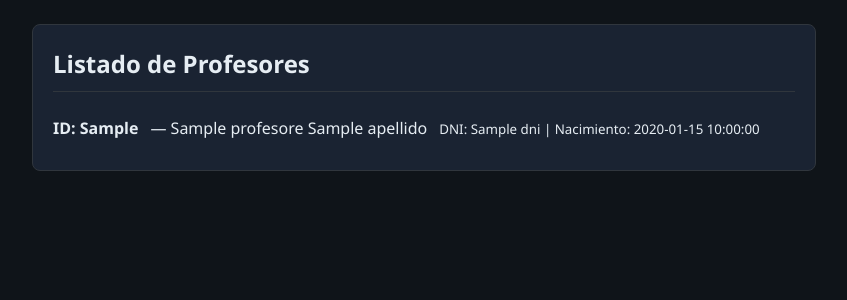
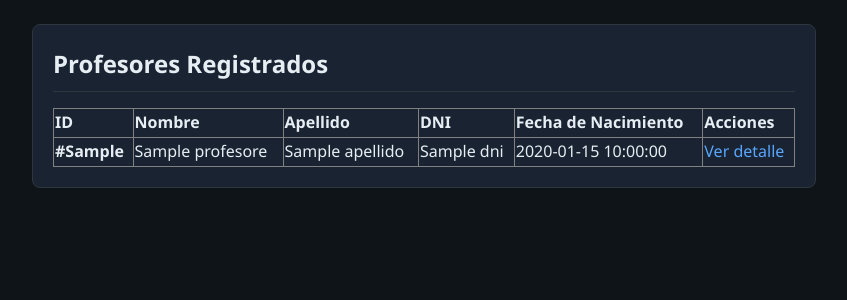
Before and after one commit to FerMelero/BD_Avanzadas, a Flask app: template templates/profesores.html in a window 1280 px wide. Shown: the part 70-370 px from the top of the page, without its empty margins (216-1063 px from the left). Run offline with Flask 2, Linux system fonts and the light colour scheme; the visitor is signed in with stand-in values (Sample User, id 1); the template is opened without the code that fills it: most values are stand-ins (such as "Sample title", 1, 10 or a date in 2020).

Commit message:
Actualizado listado profesores

```diff
--- a/templates/profesores.html
+++ b/templates/profesores.html
@@ -1,19 +1,37 @@
 {% extends "base.html" %}
-{% block title %}Profesores{% endblock %}
+{% block title %}Lista de Profesores{% endblock %}
 
 {% block content %}
-  <h1>Listado de Profesores</h1>
-  <ul class="list">
-    {% for profe in profesores %}
-    <li>
-      <strong>ID: {{ profe.id_profesor }}</strong> —
-      {{ profe.nombre }} {{ profe.apellido }}
-      <div>
-        <small>DNI: {{ profe.dni }} | Nacimiento: {{ profe.fecha_nacimiento }}</small>
-      </div>
-    </li>
-    {% else %}
-    <li class="empty">No hay profesores registrados.</li>
-    {% endfor %}
-  </ul>
+  <h1>Profesores Registrados</h1>
+
+  <table border="1" style="width:100%; border-collapse: collapse; text-align: left;">
+    <thead>
+      <tr>
+        <th>ID</th>
+        <th>Nombre</th>
+        <th>Apellido</th>
+        <th>DNI</th>
+        <th>Fecha de Nacimiento</th>
+        <th>Acciones</th>
+      </tr>
+    </thead>
+    <tbody>
+      {% for profe in profesores %}
+      <tr>
+        <td><strong>#{{ profe.id_profesor }}</strong></td>
+        <td>{{ profe.nombre }}</td>
+        <td>{{ profe.apellido }}</td>
+        <td>{{ profe.dni }}</td>
+        <td>{{ profe.fecha_nacimiento }}</td>
+        <td>
+            <a href="{{ url_for('profesores.view_profesor', id_profesor=profe.id_profesor) }}">Ver detalle</a>
+        </td>
+      </tr>
+      {% else %}
+      <tr>
+        <td colspan="6" style="text-align: center;">No hay profesores en la base de datos.</td>
+      </tr>
+      {% endfor %}
+    </tbody>
+  </table>
 {% endblock %}
```
